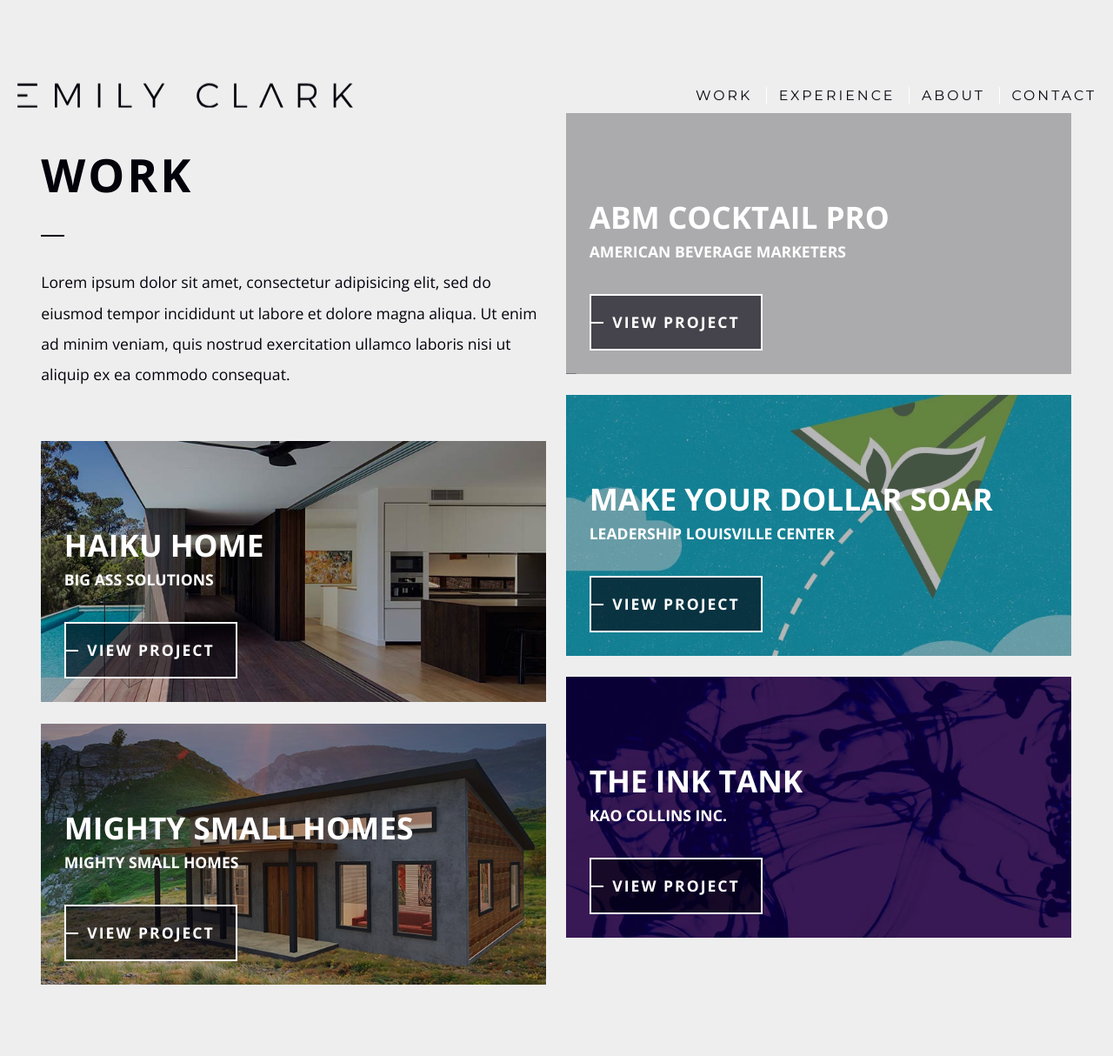
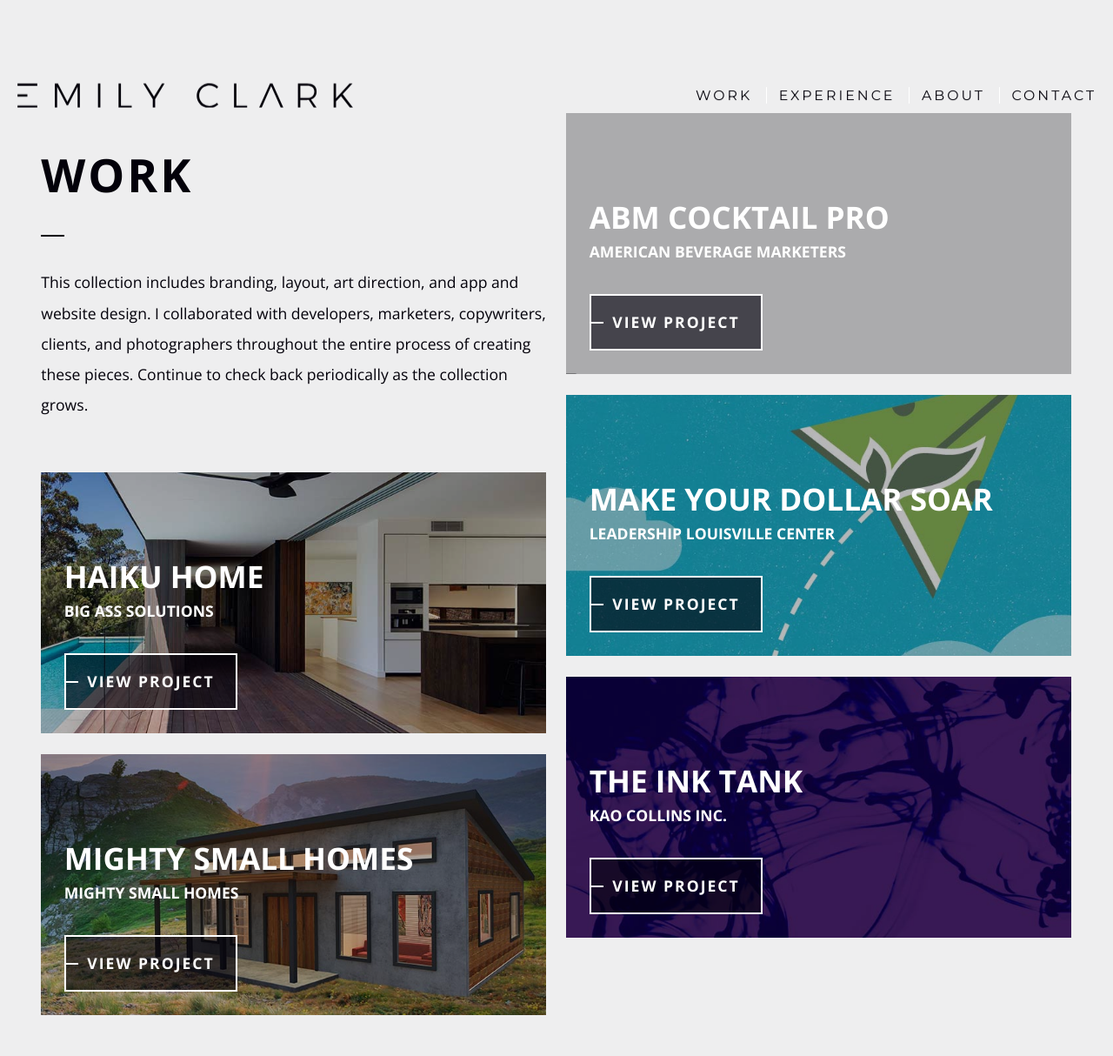
Before and after one commit to EmilyBlaineClark/emilyblaineclark.github.io, a Jekyll site: the page built from designy-things.html, in a window 1280 px wide. Shown: the whole page at 87% size. Built offline with Jekyll 4.4.1, drawn with Linux system fonts in a browser that asks for light colours; nearby versions of some CDN libraries; comment, search, counter and statistics services are not loaded; before the commit the page ends 1179 px from its top, so only the background shows below that.

Commit message:
Update designy-things.html

```diff
--- a/designy-things.html
+++ b/designy-things.html
@@ -8,7 +8,7 @@
     <div class="grid-sizer"></div>
     <div class="page--text grid-item">
       <h1 class="page-title">Work</h1>
-      <p>Lorem ipsum dolor sit amet, consectetur adipisicing elit, sed do eiusmod tempor incididunt ut labore et dolore magna aliqua. Ut enim ad minim veniam, quis nostrud exercitation ullamco laboris nisi ut aliquip ex ea commodo consequat.</p>
+      <p>This collection includes branding, layout, art direction, and app and website design. I collaborated with developers, marketers, copywriters, clients, and photographers throughout the entire process of creating these pieces. Continue to check back periodically as the collection grows.</p>
     </div>
 
     {%for piece in site.things%}
```
